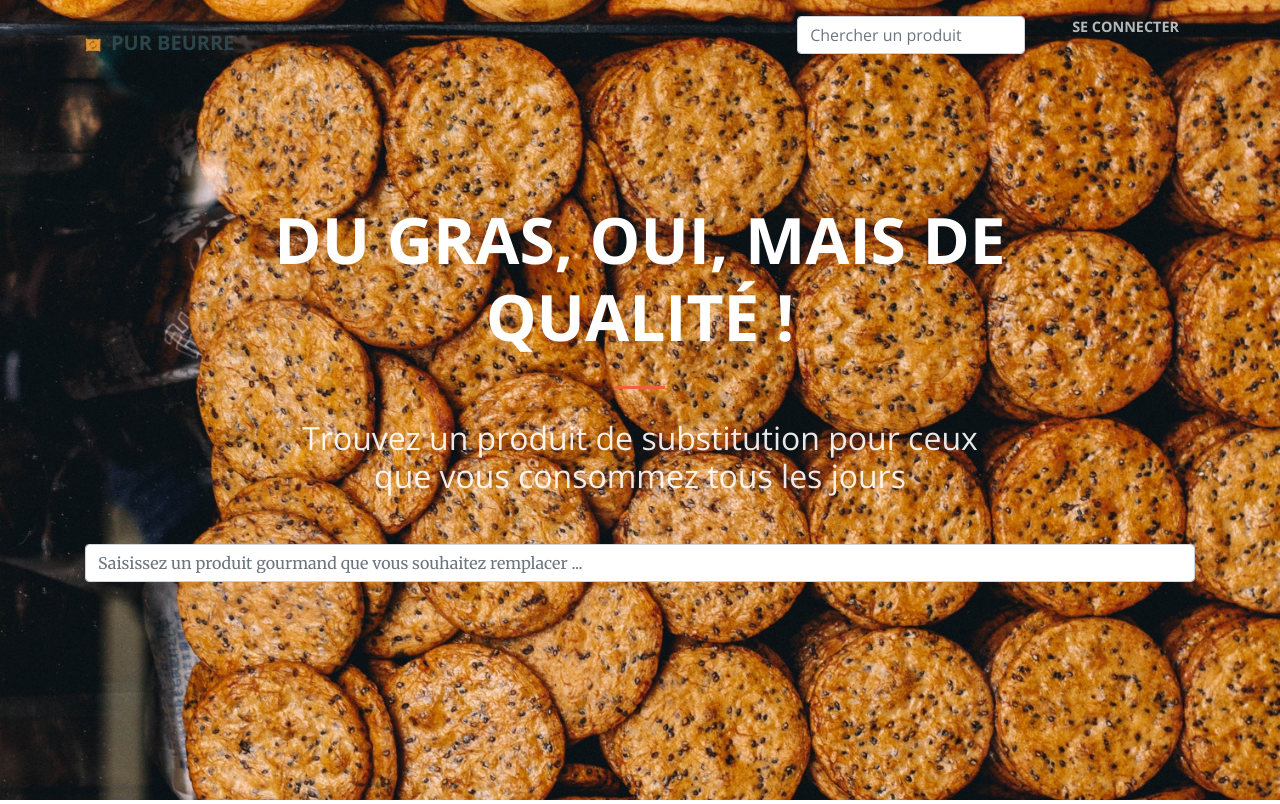
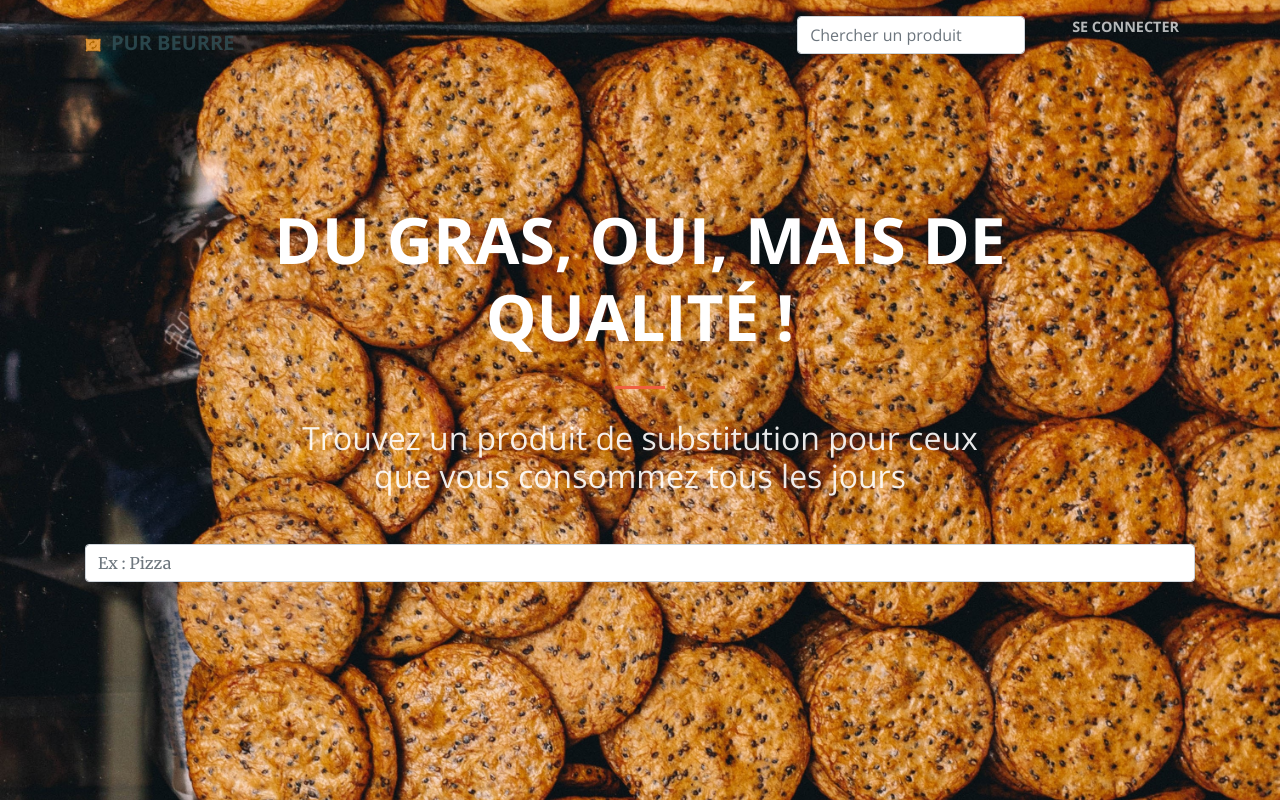
Before and after one commit to lauremenaut/2018_07_31_python_projet_8, a Django app: page /home/ in a window 1280 px wide. Shown: the top 804 px of the page. Run offline with Django 3.2, Linux system fonts and the light colour scheme; some libraries are stand-ins or nearby versions.

Commit message:
style : replace placeholder value

```diff
--- a/pur_beurre_lm/healthier_food/templates/pages/home.html
+++ b/pur_beurre_lm/healthier_food/templates/pages/home.html
@@ -22,7 +22,7 @@
 
             <form action="{% url 'healthier_food:search' %}" method="get" accept-charset="utf-8">
                 <div class="form-group">
-                    <input id="searchForm" class="form-control" name="query" placeholder="Saisissez un produit gourmand que vous souhaitez remplacer ... ">
+                    <input id="searchForm" class="form-control" name="query" placeholder="Ex : Pizza">
                 </div>
             </form>
 
```
